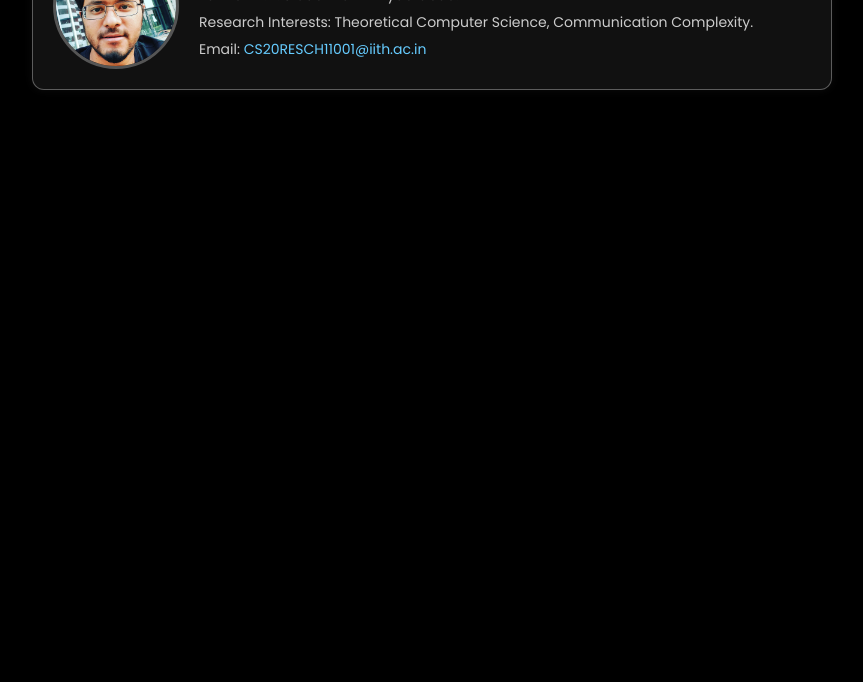
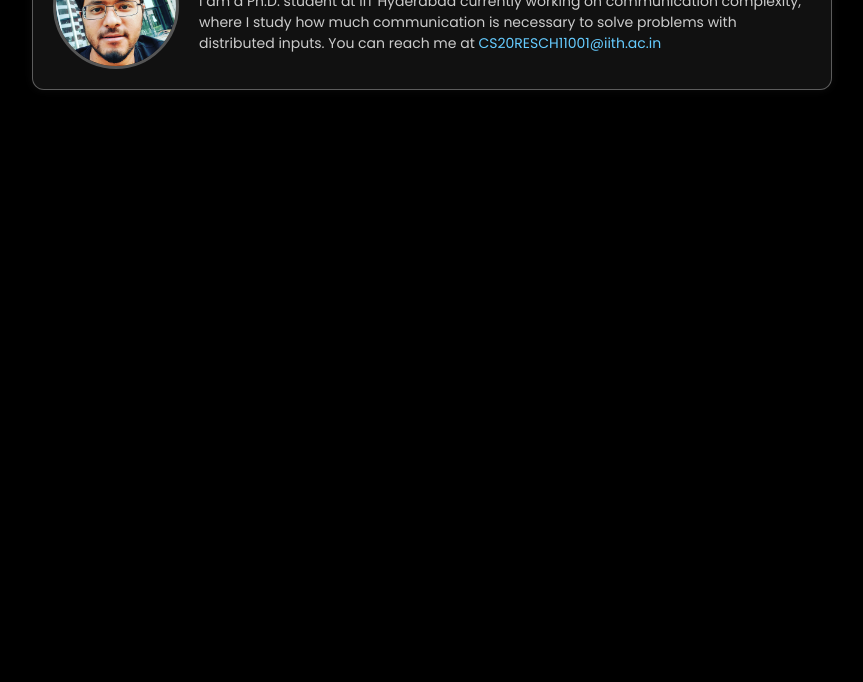
Before and after one commit to lolrah/reddy, a plain HTML site: page index.html in a window 1280 px wide. Shown: the part 118-800 px from the top of the page, without its empty margins (208-1071 px from the left). Drawn offline with Linux system fonts and the light colour scheme.

Commit message:
Update index.html

```diff
--- a/index.html
+++ b/index.html
@@ -144,9 +144,7 @@
     <img src="dp.jpeg" alt="Profile Picture" class="profile-pic" />
     <div class="info">
       <h2>Chaitanya Reddy</h2>
-      <p>I am a Ph.D. student at IIT Hyderabad.</p>
-      <p>Research Interests: Theoretical Computer Science, Communication Complexity.</p>
-      <p>Email: <a href="mailto:CS20RESCH11001@iith.ac.in">CS20RESCH11001@iith.ac.in</a></p>
+      <p>I am a Ph.D. student at IIT Hyderabad currently working on communication complexity, where I study how much communication is necessary to solve problems with distributed inputs. You can reach me at <a href="mailto:CS20RESCH11001@iith.ac.in">CS20RESCH11001@iith.ac.in</a></p>
     </div>
   </div>
 
```
